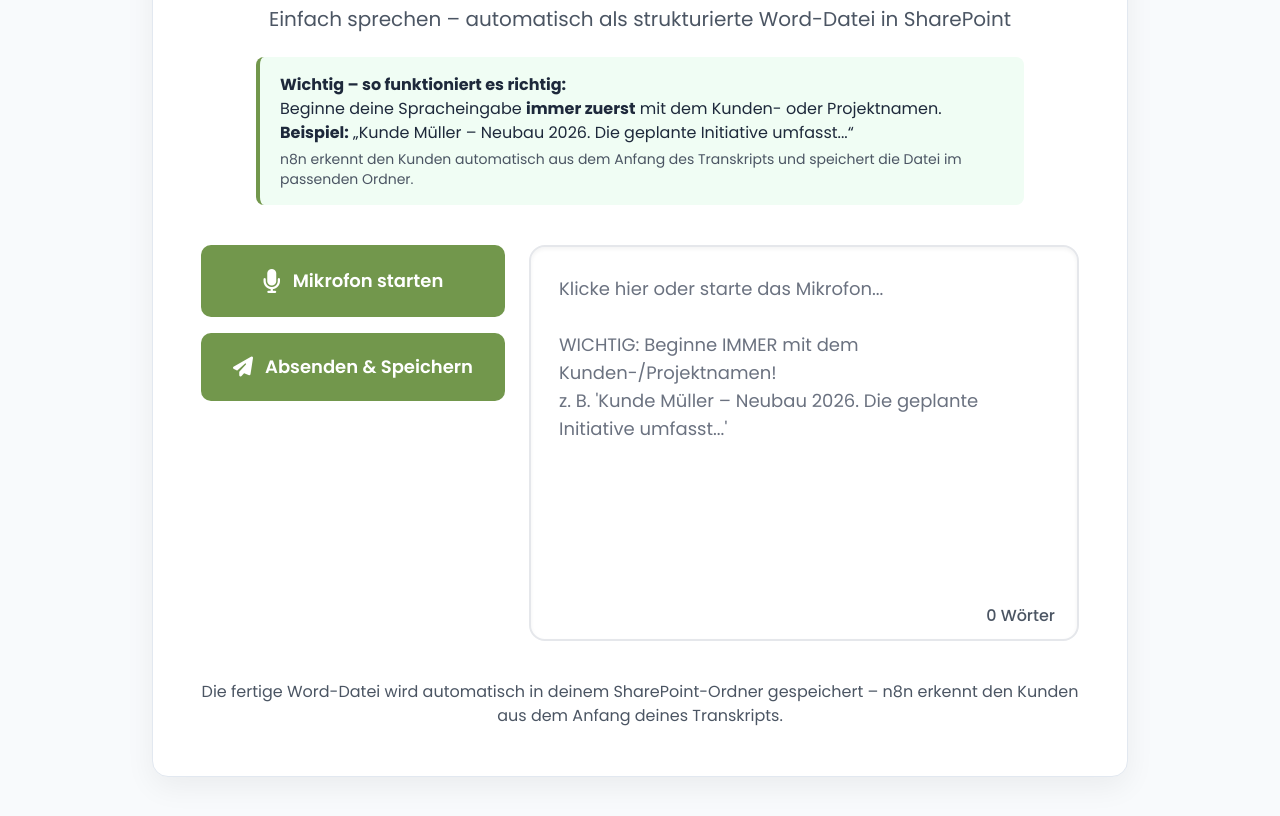
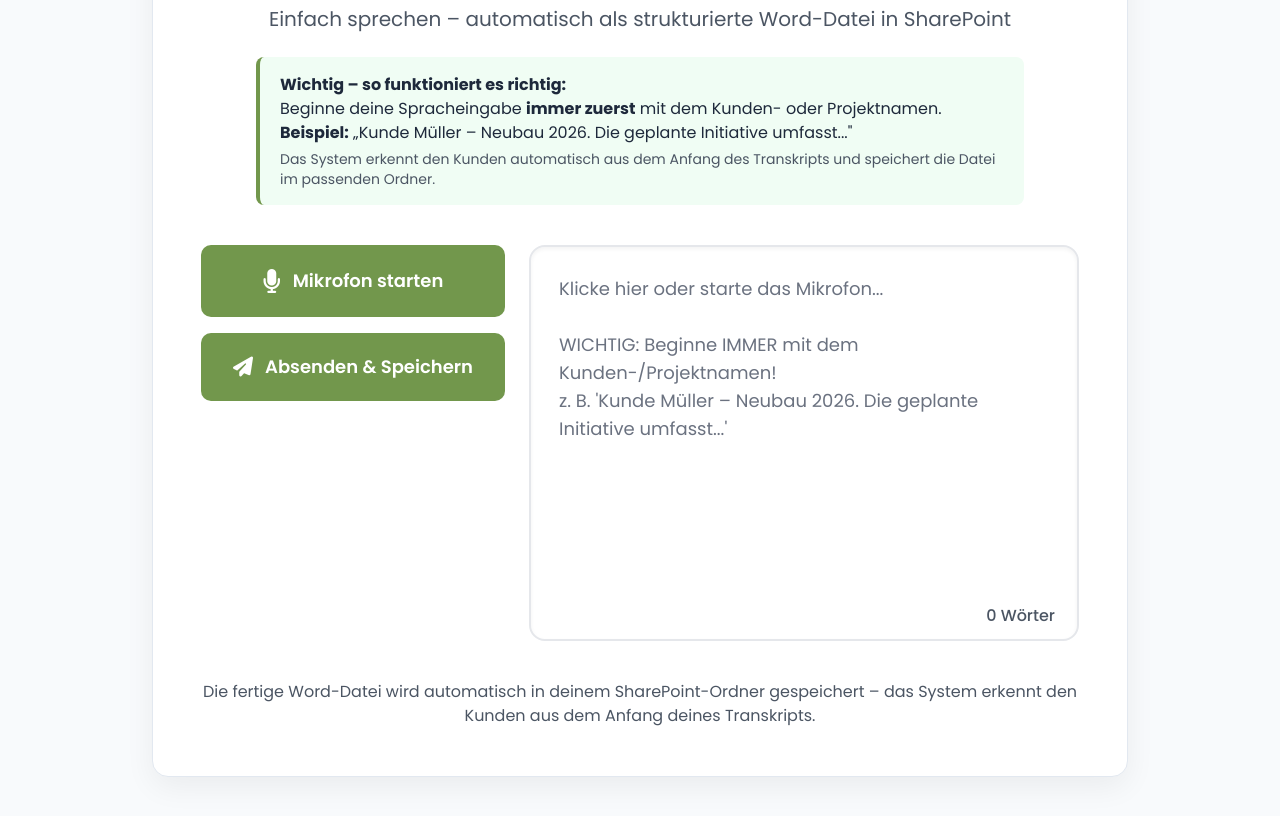
Before and after one commit to minim-grp/s-s-initiative-transcript, a website: page index.html in a window 1280 px wide. Shown: the part 204-1020 px from the top of the page. Drawn offline with nearby package versions, Linux system fonts and the light colour scheme.

Commit message:
Refine comments and example text in index.html
Updated comments and example text for clarity.

```diff
--- a/index.html
+++ b/index.html
@@ -65,7 +65,7 @@
     </div>
   </nav>
 
-  <!-- Hauptbereich – direkt das Eingabefeld -->
+  <!-- Hauptbereich -->
   <main class="pt-24 pb-16">
     <div class="container-xl max-w-5xl">
       <div class="glass-card p-8 md:p-12">
@@ -82,9 +82,9 @@
           <div class="hint-box max-w-3xl mx-auto text-left">
             <strong>Wichtig – so funktioniert es richtig:</strong><br>
             Beginne deine Spracheingabe <strong>immer zuerst</strong> mit dem Kunden- oder Projektnamen.<br>
-            <strong>Beispiel:</strong> „Kunde Müller – Neubau 2026. Die geplante Initiative umfasst...“<br>
+            <strong>Beispiel:</strong> „Kunde Müller – Neubau 2026. Die geplante Initiative umfasst..."<br>
             <span class="text-sm text-gray-600 mt-1 block">
-              n8n erkennt den Kunden automatisch aus dem Anfang des Transkripts und speichert die Datei im passenden Ordner.
+              Das System erkennt den Kunden automatisch aus dem Anfang des Transkripts und speichert die Datei im passenden Ordner.
             </span>
           </div>
         </div>
@@ -116,7 +116,7 @@
 
         <p class="text-center text-gray-600 mt-8 text-base">
           Die fertige Word-Datei wird automatisch in deinem SharePoint-Ordner gespeichert –
-          n8n erkennt den Kunden aus dem Anfang deines Transkripts.
+          das System erkennt den Kunden aus dem Anfang deines Transkripts.
         </p>
       </div>
     </div>
@@ -160,7 +160,7 @@
         return;
       }
 
-      // Optional: Warnung, wenn kein Kunde erkennbar ist
+      // Warnung, wenn kein Kunde erkennbar ist
       if (!text.match(/(Kunde|Projekt|Kundin|Firma)/i)) {
         if (!confirm('Du hast keinen Kunden oder Projektnamen genannt. Trotzdem senden?')) {
           return;
@@ -173,7 +173,7 @@
       btn.disabled = true;
 
       try {
-        await fetch('=== DEINE_N8N_WEBHOOK_URL ===', {
+        await fetch('https://app.langdock.com/api/hooks/workflows/b1f90c1e-ded7-4748-8380-93b202b07d60', {
           method: 'POST',
           headers: { 'Content-Type': 'application/json' },
           body: JSON.stringify({ transcript: text })
```
